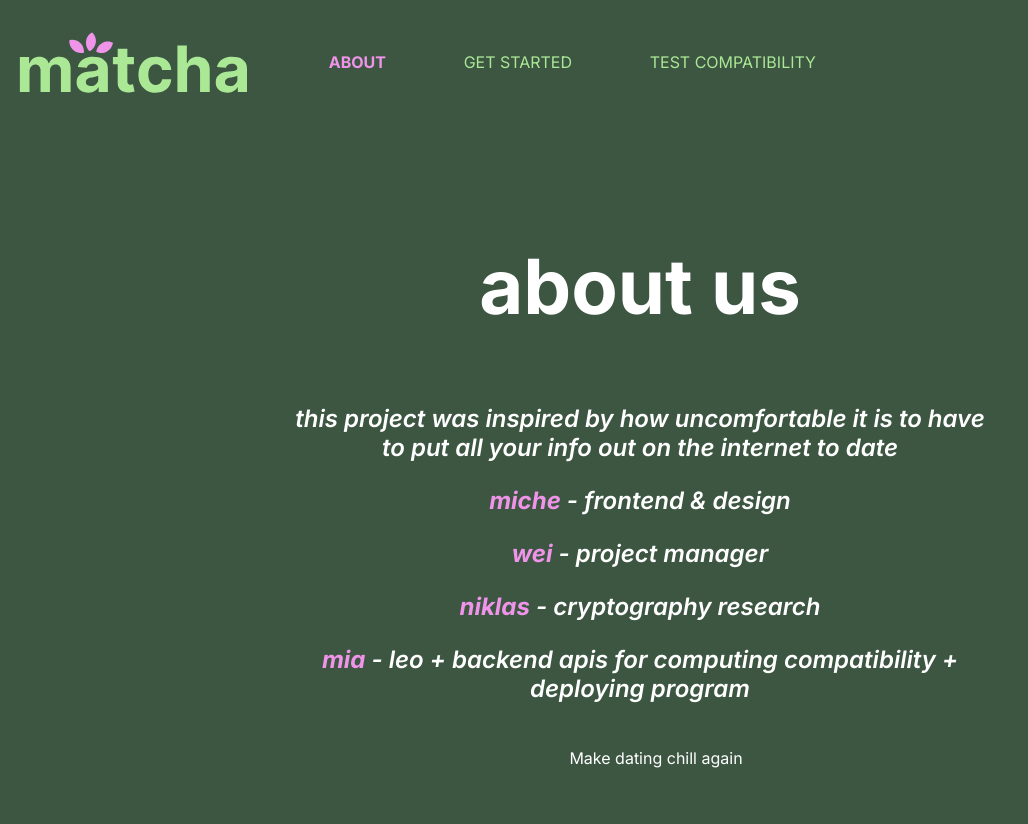
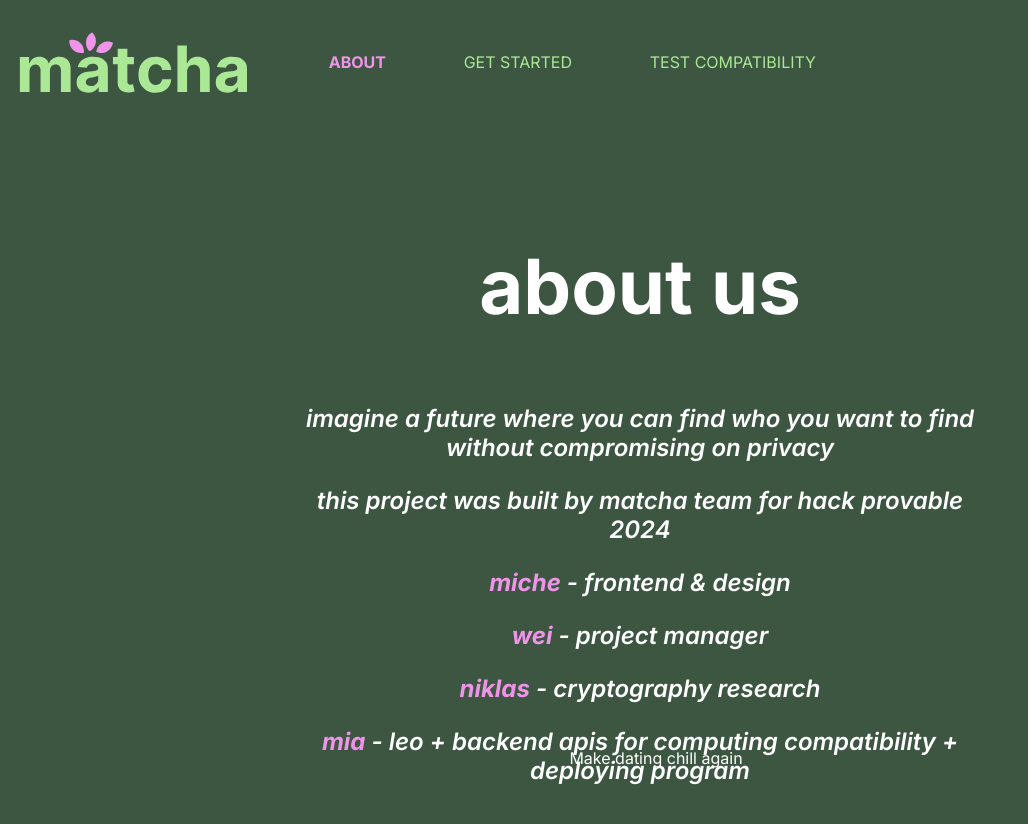
Before and after one commit to michellewong793/matcha, a Next.js app: page /about in a window 1280 px wide. Shown: the top 824 px of the page, without its empty margins (0-1028 px from the left). Before the commit the page ends 800 px from the top, so only its background shows below. Built offline with nearby package versions, Linux system fonts and the light colour scheme.

Commit message:
edit about

```diff
--- a/pages/about.js
+++ b/pages/about.js
@@ -25,8 +25,12 @@ export default function Index() {
         <Spacer height="4"></Spacer>
         <p style={Styles.heroText}>
           <i>
-            this project was inspired by how uncomfortable it is to have to put all your
-            info out on the internet to date
+           imagine a future where you can find who you want to find without compromising on privacy
+          </i>
+        </p>
+        <p style={Styles.heroText}>
+          <i>
+          this project was built by matcha team for hack provable 2024
           </i>
         </p>
         <p style={Styles.heroText}>
```
